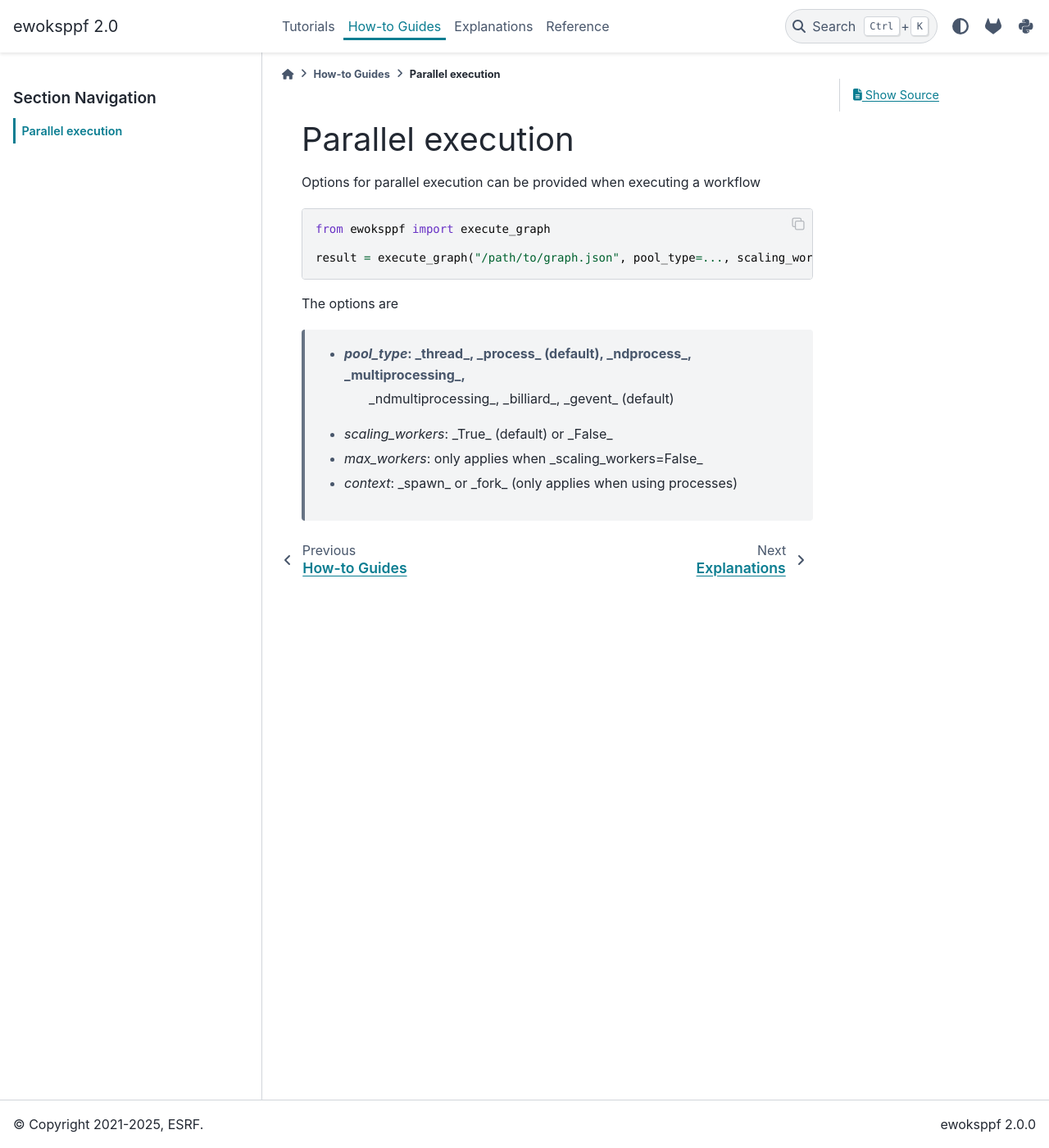
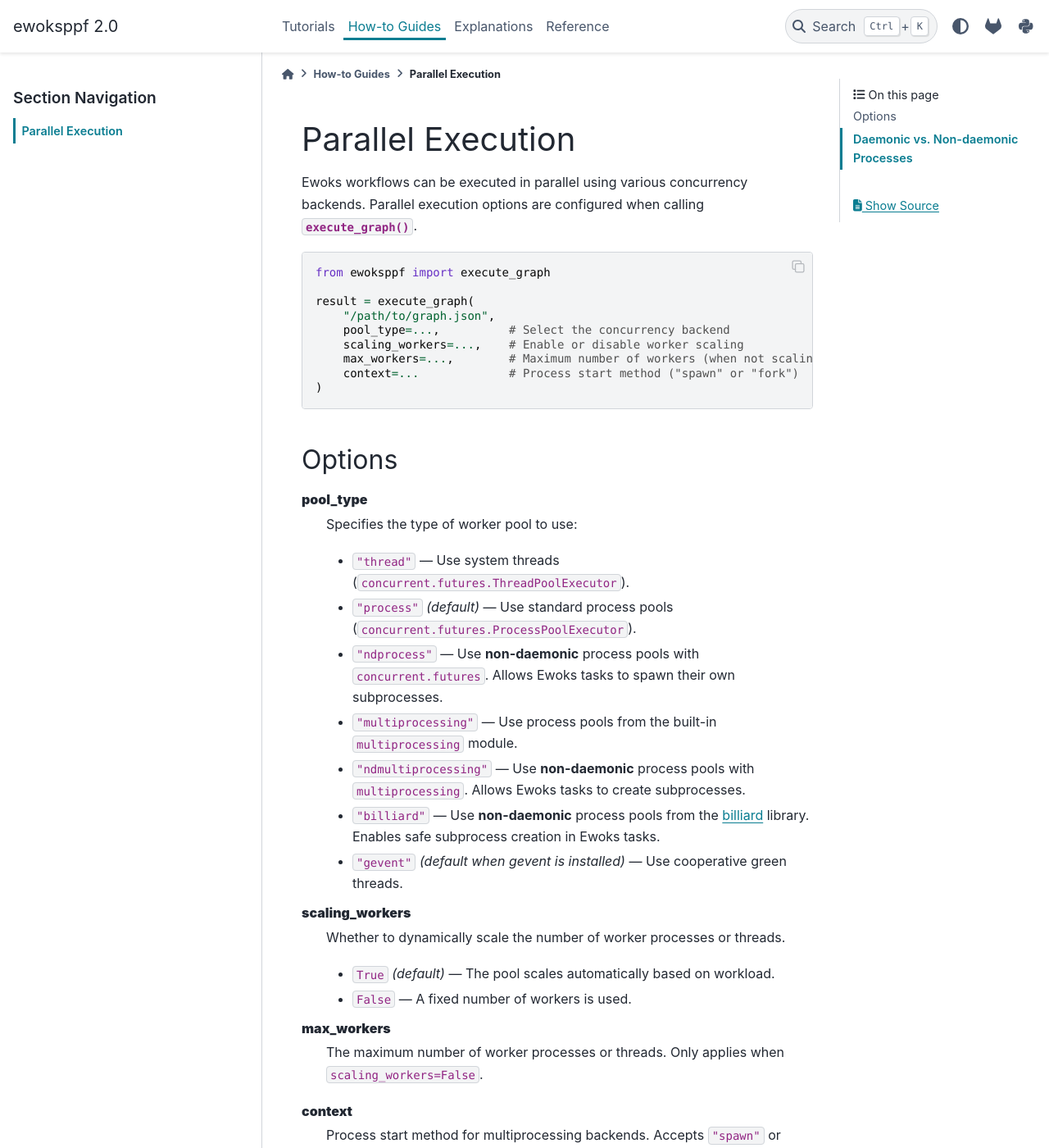
Before and after one commit to ewoks-kit/ewoksppf, a Sphinx documentation site: the page built from doc/howtoguides/parallel.rst, in a window 1280 px wide and 1400 px high. Shown: the whole window at 82% size. Built offline with Sphinx 7.4.7 and the PyData theme 0.15.4, drawn with Linux system fonts in a browser that asks for light colours; some of the changed text lies outside the part shown.

Commit message:
docs: improve parallel execution

```diff
--- a/doc/howtoguides/parallel.rst
+++ b/doc/howtoguides/parallel.rst
@@ -1,18 +1,64 @@
-Parallel execution
+Parallel Execution
 ==================
 
-Options for parallel execution can be provided when executing a workflow
+Ewoks workflows can be executed in parallel using various concurrency backends.
+Parallel execution options are configured when calling :func:`execute_graph`.
 
 .. code-block:: python
 
     from ewoksppf import execute_graph
 
-    result = execute_graph("/path/to/graph.json", pool_type=..., scaling_workers=..., max_workers=...)
+    result = execute_graph(
+        "/path/to/graph.json",
+        pool_type=...,          # Select the concurrency backend
+        scaling_workers=...,    # Enable or disable worker scaling
+        max_workers=...,        # Maximum number of workers (when not scaling)
+        context=...             # Process start method ("spawn" or "fork")
+    )
 
-The options are
+Options
+-------
 
-  * `pool_type`: _thread_, _process_ (default), _ndprocess_, _multiprocessing_,
-                 _ndmultiprocessing_, _billiard_, _gevent_ (default)
-  * `scaling_workers`: _True_ (default) or _False_
-  * `max_workers`: only applies when _scaling_workers=False_
-  * `context`: _spawn_ or _fork_ (only applies when using processes)
+**pool_type**
+    Specifies the type of worker pool to use:
+
+    * ``"thread"`` — Use system threads (``concurrent.futures.ThreadPoolExecutor``).
+    * ``"process"`` *(default)* — Use standard process pools (``concurrent.futures.ProcessPoolExecutor``).
+    * ``"ndprocess"`` — Use **non-daemonic** process pools with ``concurrent.futures``.
+      Allows Ewoks tasks to spawn their own subprocesses.
+    * ``"multiprocessing"`` — Use process pools from the built-in ``multiprocessing`` module.
+    * ``"ndmultiprocessing"`` — Use **non-daemonic** process pools with ``multiprocessing``.
+      Allows Ewoks tasks to create subprocesses.
+    * ``"billiard"`` — Use **non-daemonic** process pools from the `billiard <https://billiard.readthedocs.io/>`_ library.
+      Enables safe subprocess creation in Ewoks tasks.
+    * ``"gevent"`` *(default when gevent is installed)* — Use cooperative green threads.
+
+**scaling_workers**
+    Whether to dynamically scale the number of worker processes or threads.
+
+    * ``True`` *(default)* — The pool scales automatically based on workload.
+    * ``False`` — A fixed number of workers is used.
+
+**max_workers**
+    The maximum number of worker processes or threads.
+    Only applies when ``scaling_workers=False``.
+
+**context**
+    Process start method for multiprocessing backends.
+    Accepts ``"spawn"`` or ``"fork"``.
+
+Daemonic vs. Non-daemonic Processes
+-----------------------------------
+
+When using process-based pools, it's important to understand the difference between *daemonic* and *non-daemonic* processes:
+
+**Daemonic processes:**
+    * Terminate automatically when the parent process exits.
+    * Cannot create their own child processes.
+
+**Non-daemonic processes:**
+    * Run independently of their parent process.
+    * Continue executing even if the parent exits (until they complete).
+    * Can create their own child processes.
+
+Non-daemonic processes are required when Ewoks tasks need to spawn additional subprocesses.
```
